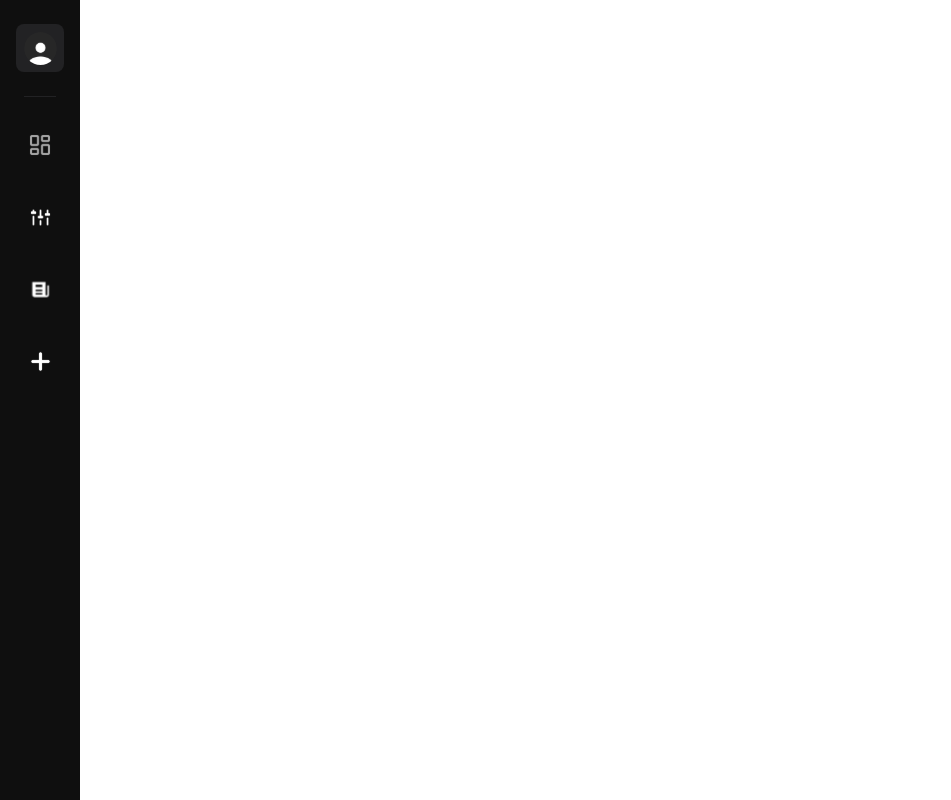
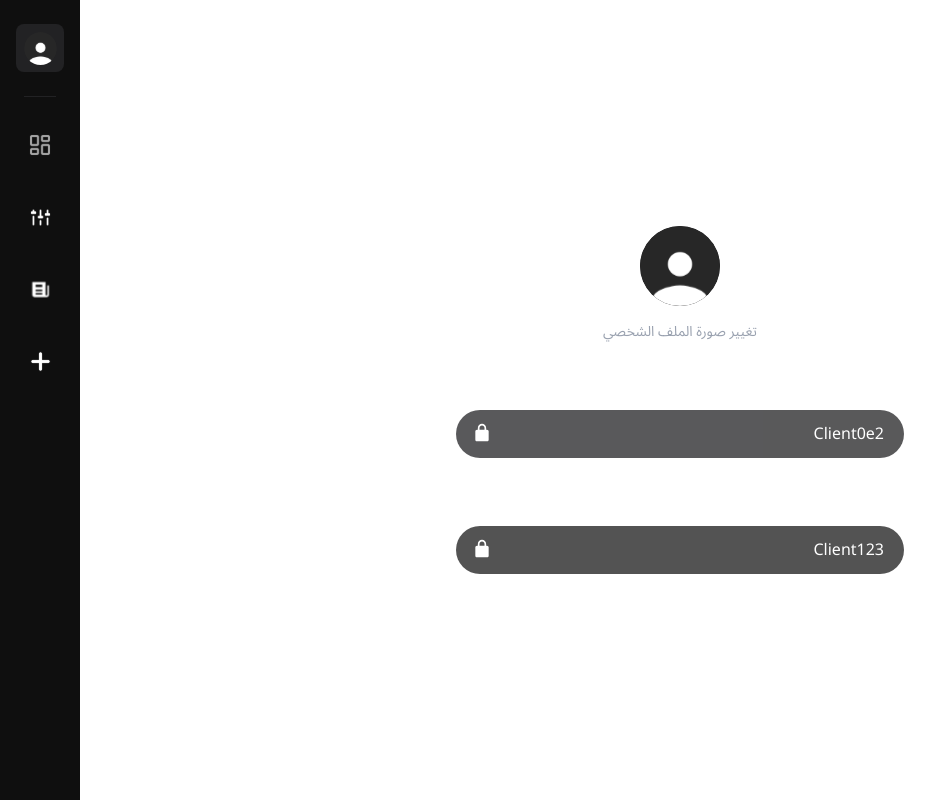
Before and after one commit to MorhafGhziel/Alpha-Factory, a Next.js app: page /client/profile in a window 1280 px wide. Shown: the whole page, without its empty margins (0-951 px from the left). Built offline with nearby package versions, Linux system fonts and the light colour scheme.

Commit message:
added client profile section

```diff
--- a/app/client/profile/page.tsx
+++ b/app/client/profile/page.tsx
@@ -1,7 +1,120 @@
+"use client";
+
+import Image from "next/image";
+import { motion } from "framer-motion";
+
 export default function ClientProfilePage() {
   return (
-    <div className="min-h-screen flex items-center justify-center">
-      <h1 className="text-4xl font-bold">Client Profile</h1>
+    <div className="min-h-screen flex flex-col items-center md:justify-center space-y-6 sm:space-y-8 px-4 sm:px-0 py-20 md:py-0">
+      {/* Profile Picture */}
+      <motion.div
+        className="flex flex-col items-center space-y-3 sm:space-y-4"
+        initial={{ y: -50, opacity: 0 }}
+        animate={{ y: 0, opacity: 1 }}
+        transition={{
+          type: "spring",
+          stiffness: 300,
+          damping: 30,
+          duration: 0.6,
+        }}
+      >
+        <motion.div
+          className="md:w-20 w-16 md:h-20 h-16 sm:w-24 sm:h-24 bg-[#222224] rounded-full flex items-center justify-center"
+          initial={{ scale: 0, rotate: -180 }}
+          animate={{ scale: 1, rotate: 0 }}
+          transition={{
+            type: "spring",
+            stiffness: 200,
+            damping: 20,
+            delay: 0.2,
+            duration: 0.8,
+          }}
+        >
+          <Image
+            src="/icons/Profile.svg"
+            alt="Profile"
+            width={48}
+            height={48}
+            className="md:w-20 w-16 h-auto sm:w-24"
+          />
+        </motion.div>
+        <motion.span
+          className="text-gray-400 text-xs sm:text-sm text-center"
+          initial={{ opacity: 0 }}
+          animate={{ opacity: 1 }}
+          transition={{ delay: 0.8, duration: 0.5 }}
+        >
+          تغيير صورة الملف الشخصي
+        </motion.span>
+      </motion.div>
+
+      {/* Input Fields */}
+      <motion.div
+        className="space-y-6 sm:space-y-8 w-full max-w-sm sm:max-w-md"
+        initial={{ y: 50, opacity: 0 }}
+        animate={{ y: 0, opacity: 1 }}
+        transition={{
+          type: "spring",
+          stiffness: 300,
+          damping: 30,
+          delay: 0.4,
+          duration: 0.6,
+        }}
+      >
+        {/* Account Name Input */}
+        <motion.div
+          className="relative"
+          initial={{ x: -30, opacity: 0 }}
+          animate={{ x: 0, opacity: 1 }}
+          transition={{ delay: 0.6, duration: 0.5 }}
+        >
+          <p className="text-white text-xs sm:text-sm mb-3 sm:mb-4 flex justify-end">
+            اسم المستخدم
+          </p>
+          <input
+            type="text"
+            value="Client0e2"
+            readOnly
+            className="w-full px-4 sm:px-5 py-2.5 sm:py-3 bg-[#222224] text-white rounded-full text-right focus:outline-none cursor-not-allowed opacity-75 text-sm sm:text-base"
+          />
+          <div className="absolute left-3 sm:left-4 top-1/2 transform -translate-y-[-7px]">
+            <svg
+              className="w-4 h-4 sm:w-5 sm:h-5 text-white"
+              fill="currentColor"
+              viewBox="0 0 24 24"
+            >
+              <path d="M18 8h-1V6c0-2.76-2.24-5-5-5S7 3.24 7 6v2H6c-1.1 0-2 .9-2 2v10c0 1.1.9 2 2 2h12c1.1 0 2-.9 2-2V10c0-1.1-.9-2-2-2zM9 6c0-1.66 1.34-3 3-3s3 1.34 3 3v2H9V6z" />
+            </svg>
+          </div>
+        </motion.div>
+
+        {/* Password Input */}
+        <motion.div
+          className="relative"
+          initial={{ x: -30, opacity: 0 }}
+          animate={{ x: 0, opacity: 1 }}
+          transition={{ delay: 0.8, duration: 0.5 }}
+        >
+          <p className="text-white text-xs sm:text-sm mb-3 sm:mb-4 flex justify-end">
+            كلمة المرور
+          </p>
+          <input
+            type="text"
+            value="Client123"
+            readOnly
+            className="w-full px-4 sm:px-5 py-2.5 sm:py-3 bg-[#1a1a1a] text-white rounded-full text-right focus:outline-none cursor-not-allowed opacity-75 text-sm sm:text-base"
+          />
+          <div className="absolute left-3 sm:left-4 top-1/2 transform -translate-y-[-7px]">
+            <svg
+              className="w-4 h-4 sm:w-5 sm:h-5 text-white"
+              fill="currentColor"
+              viewBox="0 0 24 24"
+            >
+              <path d="M18 8h-1V6c0-2.76-2.24-5-5-5S7 3.24 7 6v2H6c-1.1 0-2 .9-2 2v10c0 1.1.9 2 2 2h12c1.1 0 2-.9 2-2V10c0-1.1-.9-2-2-2zM9 6c0-1.66 1.34-3 3-3s3 1.34 3 3v2H9V6z" />
+            </svg>
+          </div>
+        </motion.div>
+      </motion.div>
     </div>
   );
 }
```
